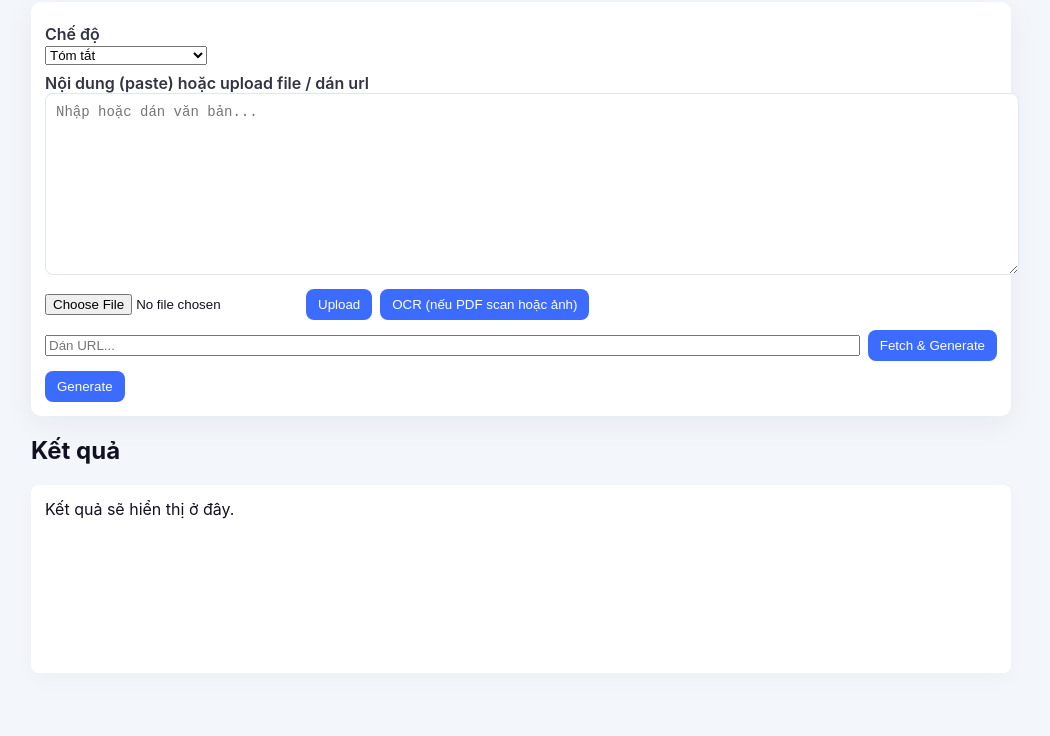
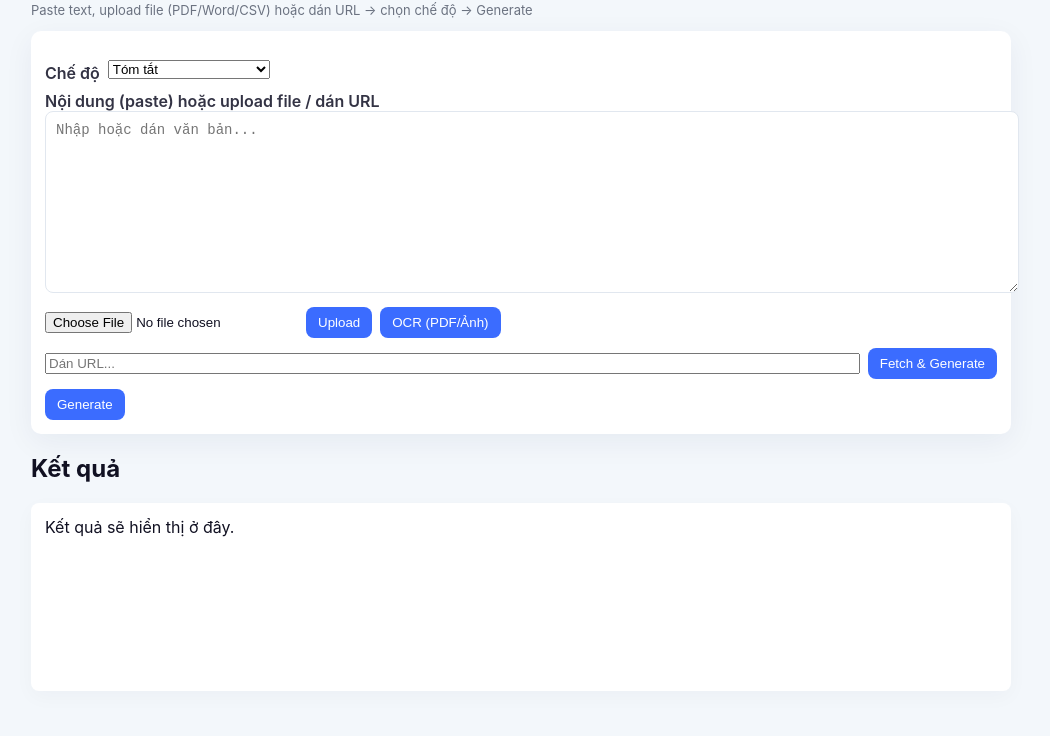
Before and after one commit to minchan303/visaotoigay, a website: page public/index.html in a window 1280 px wide. Shown: the part 64-800 px from the top of the page, without its empty margins (119-1169 px from the left). Drawn offline with nearby package versions, Linux system fonts and the light colour scheme; a script that the page names is missing.

Commit message:
Update index.html

```diff
--- a/public/index.html
+++ b/public/index.html
@@ -9,55 +9,72 @@
 
   <!-- pdf.js (render PDF pages to canvas for client OCR) -->
   <script src="https://cdnjs.cloudflare.com/ajax/libs/pdf.js/3.9.179/pdf.min.js"></script>
-
   <!-- Tesseract.js (browser) for OCR -->
   <script src="https://cdn.jsdelivr.net/npm/tesseract.js@4.0.2/dist/tesseract.min.js"></script>
-
   <!-- Mermaid for mindmap drawing -->
   <script src="https://cdn.jsdelivr.net/npm/mermaid/dist/mermaid.min.js"></script>
-
   <!-- Chart.js for charts -->
   <script src="https://cdn.jsdelivr.net/npm/chart.js"></script>
+
+  <style>
+    /* small inline safety: ensure worker path is set early */
+  </style>
 </head>
 <body>
   <div class="container">
+    <header>
       <h1 id="appTitle">HappyUni</h1>
+      <p class="muted">Paste text, upload file (PDF/Word/CSV) hoặc dán URL → chọn chế độ → Generate</p>
+    </header>
 
-    <div class="card">
+    <main>
+      <section class="card">
+        <div class="row wrap">
           <label>Chế độ</label>
           <select id="mode">
             <option value="summary">Tóm tắt</option>
             <option value="flashcards">Flashcards</option>
-        <option value="qa">Q&A</option>
+            <option value="qa">Q&amp;A</option>
             <option value="learning_sections">Chia mục học</option>
             <option value="mindmap_text">Mindmap (text + JSON)</option>
           </select>
+        </div>
 
-      <label>Nội dung (paste) hoặc upload file / dán url</label>
+        <label>Nội dung (paste) hoặc upload file / dán URL</label>
         <textarea id="text" placeholder="Nhập hoặc dán văn bản..."></textarea>
 
         <div class="row">
           <input type="file" id="file" />
           <button id="uploadBtn">Upload</button>
-        <button id="ocrBtn">OCR (nếu PDF scan hoặc ảnh)</button>
+          <button id="ocrBtn">OCR (PDF/Ảnh)</button>
         </div>
         <div id="uploadInfo" class="muted"></div>
 
         <div class="row">
-        <input id="url" placeholder="Dán URL..." style="flex:1"/>
+          <input id="url" placeholder="Dán URL..." style="flex:1" />
           <button id="fetchBtn">Fetch & Generate</button>
         </div>
 
         <div class="row">
-        <button id="generateBtn">Generate</button>
+          <button id="generateBtn" class="primary">Generate</button>
           <button id="exportPdfBtn" style="display:none">Export PDF</button>
           <button id="exportPngBtn" style="display:none">Export Mindmap PNG</button>
         </div>
+      </section>
+
+      <h2>Kết quả</h2>
+      <section id="result" class="result">Kết quả sẽ hiển thị ở đây.</section>
+    </main>
   </div>
 
-    <h2>Kết quả</h2>
-    <div id="result" class="result">Kết quả sẽ hiển thị ở đây.</div>
-  </div>
+  <script>
+    // set pdf.js worker from CDN (must use HTTPS)
+    if (window.pdfjsLib) {
+      window.pdfjsLib.GlobalWorkerOptions.workerSrc = "https://cdnjs.cloudflare.com/ajax/libs/pdf.js/3.9.179/pdf.worker.min.js";
+    }
+    // init mermaid
+    if (window.mermaid) mermaid.initialize({ startOnLoad: false });
+  </script>
 
   <script src="script.js"></script>
 </body>
```
Lines whose indentation alone changed are shown as unchanged.
